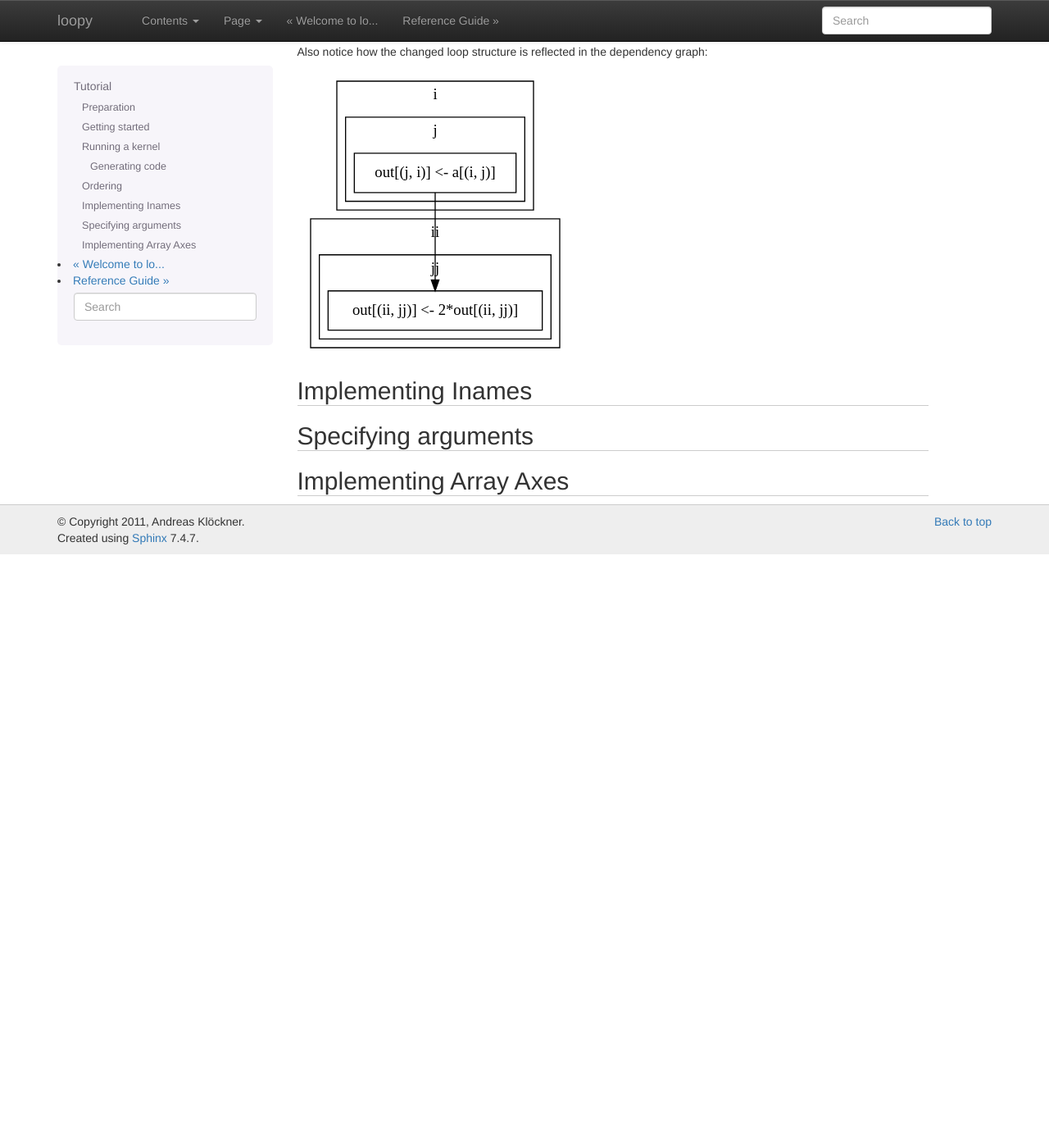
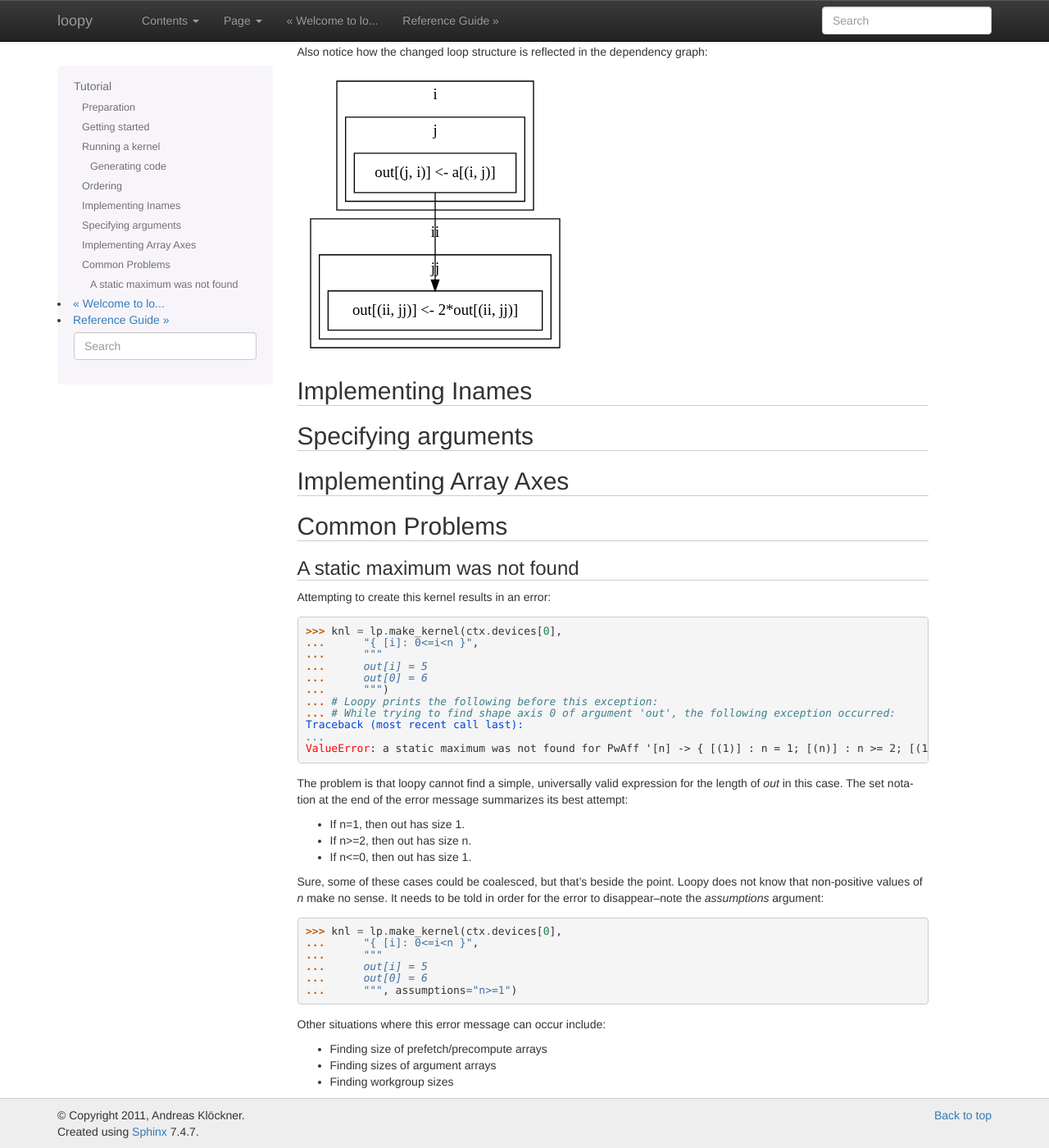
Before and after one commit to inducer/loopy, a Sphinx documentation site: the page built from doc/tutorial.rst, in a window 1280 px wide and 1400 px high, scrolled down 5687 px. Shown: the whole window at 82% size. Built offline with Sphinx 7.4.7, drawn with Linux system fonts in a browser that asks for light colours; before the commit the page ends 6363 px from its top, so only the background shows below that.

Commit message:
Add common problem to tutorial: 'a static maximum was not found'

```diff
--- a/doc/tutorial.rst
+++ b/doc/tutorial.rst
@@ -429,4 +429,55 @@ Specifying arguments
 Implementing Array Axes
 -----------------------
 
+Common Problems
+---------------
+
+A static maximum was not found
+~~~~~~~~~~~~~~~~~~~~~~~~~~~~~~
+
+Attempting to create this kernel results in an error:
+
+.. doctest::
+    :options: +ELLIPSIS
+
+    >>> knl = lp.make_kernel(ctx.devices[0],
+    ...      "{ [i]: 0<=i<n }",
+    ...      """
+    ...      out[i] = 5
+    ...      out[0] = 6
+    ...      """)
+    ... # Loopy prints the following before this exception:
+    ... # While trying to find shape axis 0 of argument 'out', the following exception occurred:
+    Traceback (most recent call last):
+    ...
+    ValueError: a static maximum was not found for PwAff '[n] -> { [(1)] : n = 1; [(n)] : n >= 2; [(1)] : n <= 0 }'
+
+The problem is that loopy cannot find a simple, universally valid expression
+for the length of *out* in this case. The set notation at the end of the error
+message summarizes its best attempt:
+
+* If n=1, then out has size 1.
+* If n>=2, then out has size n.
+* If n<=0, then out has size 1.
+
+Sure, some of these cases could be coalesced, but that's beside the point.
+Loopy does not know that non-positive values of *n* make no sense. It needs to
+be told in order for the error to disappear--note the *assumptions* argument:
+
+.. doctest::
+    :options: +ELLIPSIS
+
+    >>> knl = lp.make_kernel(ctx.devices[0],
+    ...      "{ [i]: 0<=i<n }",
+    ...      """
+    ...      out[i] = 5
+    ...      out[0] = 6
+    ...      """, assumptions="n>=1")
+
+Other situations where this error message can occur include:
+
+* Finding size of prefetch/precompute arrays
+* Finding sizes of argument arrays
+* Finding workgroup sizes
+
 .. vim: tw=75:spell
```
